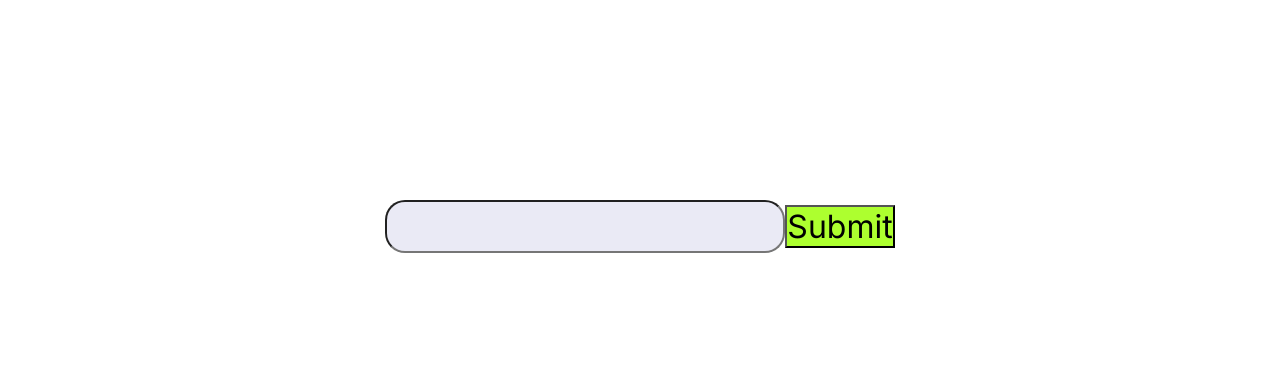
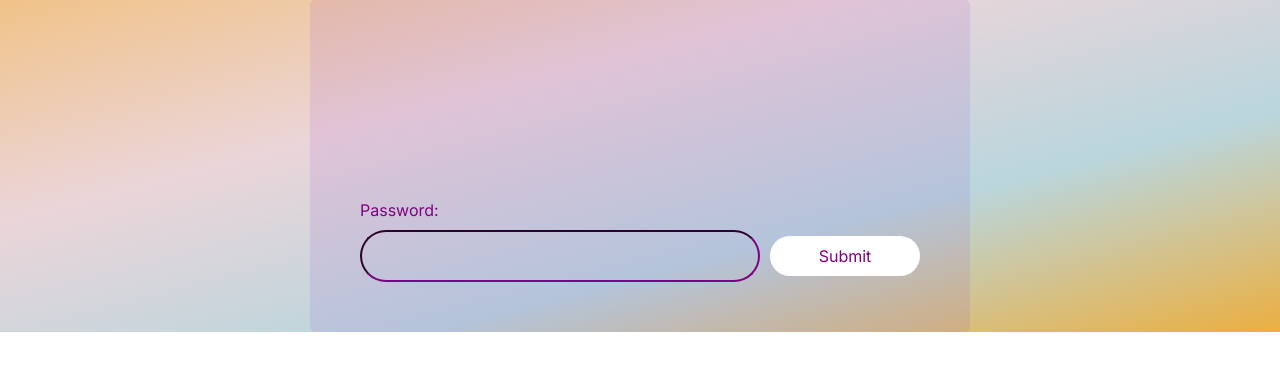
Before and after one commit to include-davis/leads-onboarding-2024, a Next.js app: page /day2 in a window 1280 px wide. Shown: the top 370 px of the page. Built offline with nearby package versions, Linux system fonts and the light colour scheme.

Commit message:
Fixed styling issues of day1 page

```diff
--- a/app/(pages)/day1/page.jsx
+++ b/app/(pages)/day1/page.jsx
@@ -7,7 +7,7 @@ export default function Page() {
   return (
     <main className={styles.main}>
       <h1 className={styles.header}>Our mission is to design creative digital solutions that have a positive social impact</h1>
-      <div>
+      <div style={{width: "100%"}}>
         <div className={styles.div_purple}>
           <div className={styles.div_design_home}>
             <img src="/design-home.png" className={styles.img_design_home}
--- a/app/(pages)/day1/page.module.scss
+++ b/app/(pages)/day1/page.module.scss
@@ -1,9 +1,9 @@
 .main {
+    width: 100%;
     display: flex;
     flex-direction: column;
     justify-content: space-between;
     align-items: center;
-    padding: 6rem;
   }
 
 .header {
--- a/app/(pages)/day2/page.jsx
+++ b/app/(pages)/day2/page.jsx
@@ -45,9 +45,10 @@ export default function Page() {
     return (
         <main className={styles.main}>
             <div className={styles.container}>
+                <h4 style={{width: "100%", textAlign: "left", marginBottom: "10px", color: "purple"}}>Password:</h4>
                 { freeze && <ErrorBox /> }
-                <div >
-                    <input className={styles.input_bar}></input>
+                <div style={{display: "flex", justifyContent: "center", alignItems: "center"}}>
+                    <input type="text" className={styles.input_bar}></input>
                     <button className={[styles.submit, freeze ? styles.submit_disabled : styles.submit_clickable].join(" ")} onClick={()=>{onClickHandler()}} disabled={freeze}>Submit</button>
                 </div>
             </div>
--- a/app/(pages)/day2/page.module.scss
+++ b/app/(pages)/day2/page.module.scss
@@ -3,49 +3,70 @@
     flex-direction: column;
     justify-content: center;
     align-items: center;
+    background-image: linear-gradient(to bottom right, rgb(241, 195, 137), rgb(235, 213, 217), rgb(186, 214, 221), rgb(235, 175, 65));
+    //background-color: rgb(248, 248, 248);
 }
 
 .container {
     position: relative;
-    margin-top: 200px;
+    padding-top: 200px;
+    padding-bottom: 50px;
+    padding-left: 50px;
+    padding-right: 50px;
 
     display: flex;
     flex-direction: column;
     justify-content: center;
     align-items: center;
     border-radius: 5px;
+
+    background-color: rgba(124, 46, 192, 0.1);
 }
 
 .input_bar {
     width: 400px;
-    background-color: rgb(234, 234, 245);
-    border-radius: 20px;
     padding-top: 5px;
     padding-bottom: 5px;
+    padding-left: 20px;
+    padding-right: 20px;
+
+    background-color: transparent;
+    border-radius: 40px;
     font-size: 2rem;
+    font-family: "Lucida Console", "Courier New", monospace;
+    border-color: purple;
 }
 
 .submit {
-    font-size: 2rem;
+    width: 150px;
+    height: 40px;
+    margin-left: 10px;
+
+    font-size: 1rem;
+    border: 0;
+    border-radius: 20px;
+    color: purple;
 }
 
 .submit_disabled {
     background-color: gainsboro;
+    color: gray;
 }
 
 .submit_clickable {
-    background-color: greenyellow;
+    background-color: white;
 }
 
 .submit_clickable:active {
-    background-color: green;
+    background-color: gray;
+    color: thistle;
 }
 
 .err_box {
     position: absolute;
     width: 200px;
-    bottom: 60px;
-    right: 0;
+    bottom: 110px;
+    right: 30px;
     background-color: thistle;
 }
 
```
